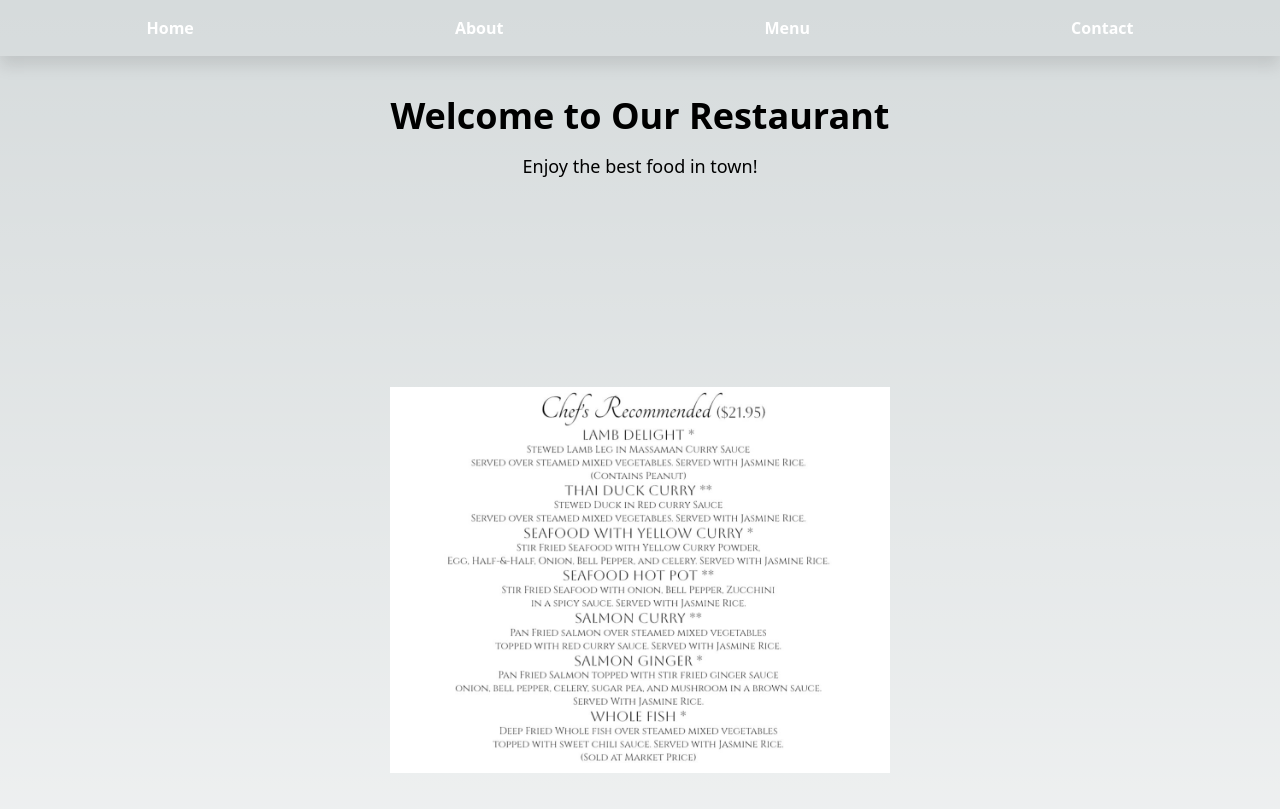
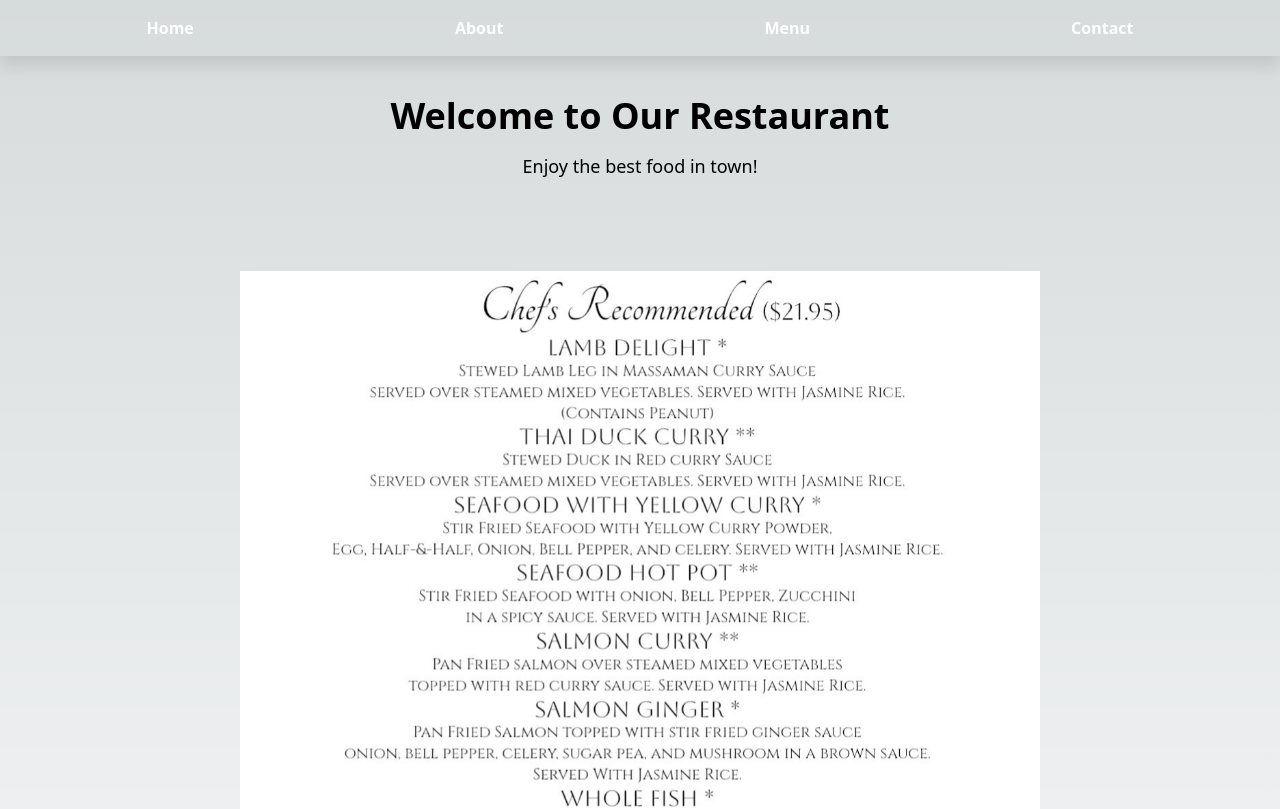
Before and after one commit to katkhoudam/moonriverthai, a Next.js app: page / in a window 1280 px wide. Shown: the top 809 px of the page. Built offline with nearby package versions, Linux system fonts and the light colour scheme.

Commit message:
Update ChefRecommends.tsx

```diff
--- a/components/ChefRecommends.tsx
+++ b/components/ChefRecommends.tsx
@@ -5,7 +5,7 @@ export default function ChefRecommends() {
   return (
 
    <div class="h-screen flex items-center justify-center">
-    <Image src="/chefrec.png" width={500} height={500} alt="" />
+    <Image src="/chefrec.png" width={800} height={800} alt="" />
    </div>
          )
 }
```
